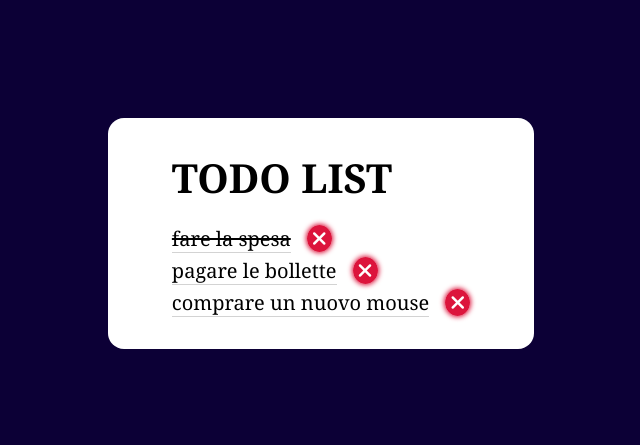
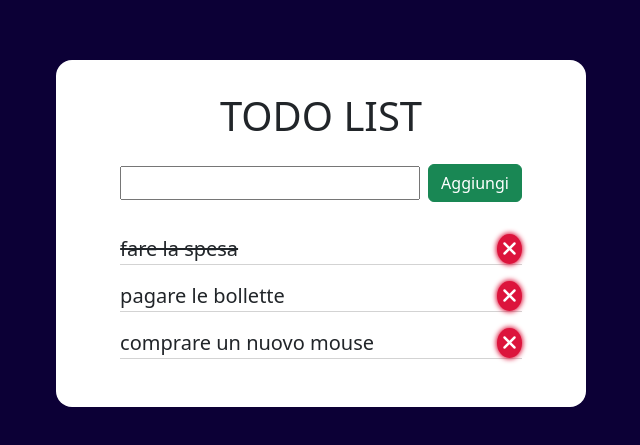
Before and after one commit to marcogiammari/vue-todolist, a plain HTML site: page index.html in a window 1280 px wide. Shown: the part 167-612 px from the top of the page, without its empty margins (319-959 px from the left). Drawn offline with nearby package versions, Linux system fonts and the light colour scheme.

Commit message:
milestone 3 add(html,vue) add ToDo

```diff
--- a/css/style.css
+++ b/css/style.css
@@ -4,30 +4,30 @@
     box-sizing: border-box;
 }
 
-body {
+#my-body {
     background-color: #0c0036;
     display: grid;
     place-content: center;
     height: 100vh;
-    font-family: Cambria, Cochin, Georgia, Times, 'Times New Roman', serif;
     font-size: 1.25rem;
 }
 
-.container {
+.my-container {
     background-color: white;
     padding: 2rem 4rem;
     border-radius: 1rem;
 }
 
-h1 {
-    padding-bottom: 1rem;
+ul {
+    padding-left: 0 !important;
 }
 
 li {
-    display: inline-flex;
+    display: flex;
     align-items: flex-end;
-    height: 2rem;
+    justify-content: space-between;
     border-bottom: 1px solid lightgray;
+    margin-top: 1rem;
 }
 
 .done {
@@ -35,7 +35,6 @@ li {
 }
 
 ul span {
-    margin-left: 1rem;
     aspect-ratio: 1/1;
     border-radius: 50%;
     box-shadow: 0 0 5px 1px crimson;
--- a/index.html
+++ b/index.html
@@ -6,14 +6,19 @@
     <meta name="viewport" content="width=device-width, initial-scale=1.0">
     <title>Vue ToDoList</title>
     <link rel="stylesheet" href="css/style.css">
+    <link href="https://cdn.jsdelivr.net/npm/bootstrap@5.3.0-alpha3/dist/css/bootstrap.min.css" rel="stylesheet" integrity="sha384-KK94CHFLLe+nY2dmCWGMq91rCGa5gtU4mk92HdvYe+M/SXH301p5ILy+dN9+nJOZ" crossorigin="anonymous">
     <link rel="stylesheet" href="https://cdnjs.cloudflare.com/ajax/libs/font-awesome/6.4.0/css/all.min.css" integrity="sha512-iecdLmaskl7CVkqkXNQ/ZH/XLlvWZOJyj7Yy7tcenmpD1ypASozpmT/E0iPtmFIB46ZmdtAc9eNBvH0H/ZpiBw==" crossorigin="anonymous" referrerpolicy="no-referrer" />
 </head>
-<body>
+<body id="my-body">
     <div id="app">
-        <div class="container">
-            <h1>TODO LIST</h1>
-            <ul v-for="(toDo, i) in toDoList">
-                <li :class="isDone(i)">{{toDo.text}}</li><span @click="deleteToDo(i)"><i class="fa-solid fa-xmark fa-fw"></i></span>
+        <div class="my-container d-flex flex-column gap-3">
+            <h1 class="text-center">TODO LIST</h1>
+            <div class="d-flex align-items-center gap-2">
+                <input v-model="newToDo.text" type="text">
+                <button @click="addToDo" class="btn btn-success">Aggiungi</button>
+            </div>
+            <ul>
+                <li v-for="(toDo, i) in toDoList" :class="isDone(i)">{{toDo.text}}<span @click="deleteToDo(i)"><i class="fa-solid fa-xmark fa-fw"></i></span></li>
             </ul>
         </div>
     </div>
--- a/js/script.js
+++ b/js/script.js
@@ -3,6 +3,10 @@ const { createApp } = Vue;
 createApp({
     data() {
         return {
+            newToDo: {
+                text: "",
+                done: false
+            },
             toDoList: [
                 {
                     text: "fare la spesa",
@@ -25,6 +29,10 @@ createApp({
         },
         deleteToDo(i) {
             this.toDoList.splice(i, 1)
+        },
+        addToDo() {
+            let toAdd = { ...this.newToDo }
+            this.toDoList.push(toAdd)
         }
     },
 }).mount("#app");
```
